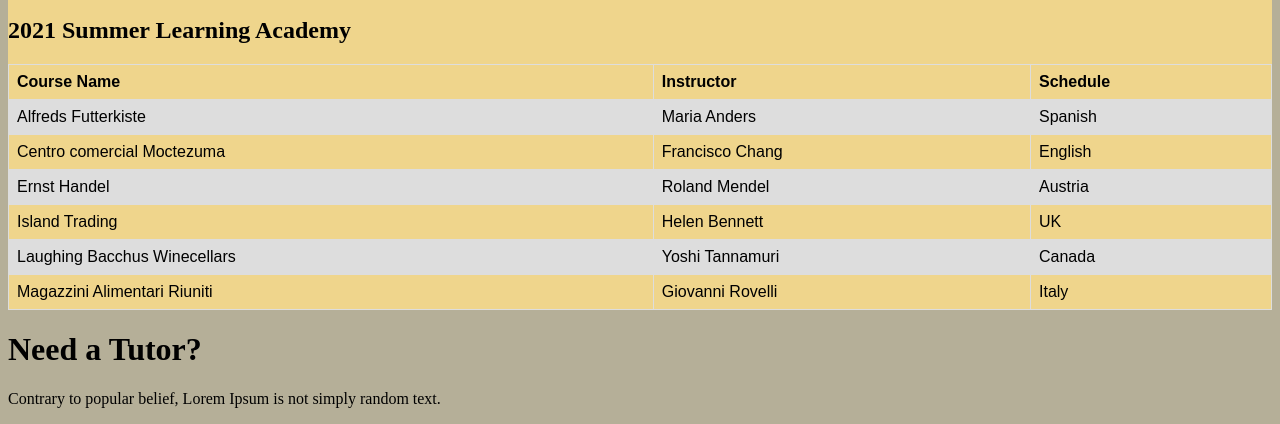
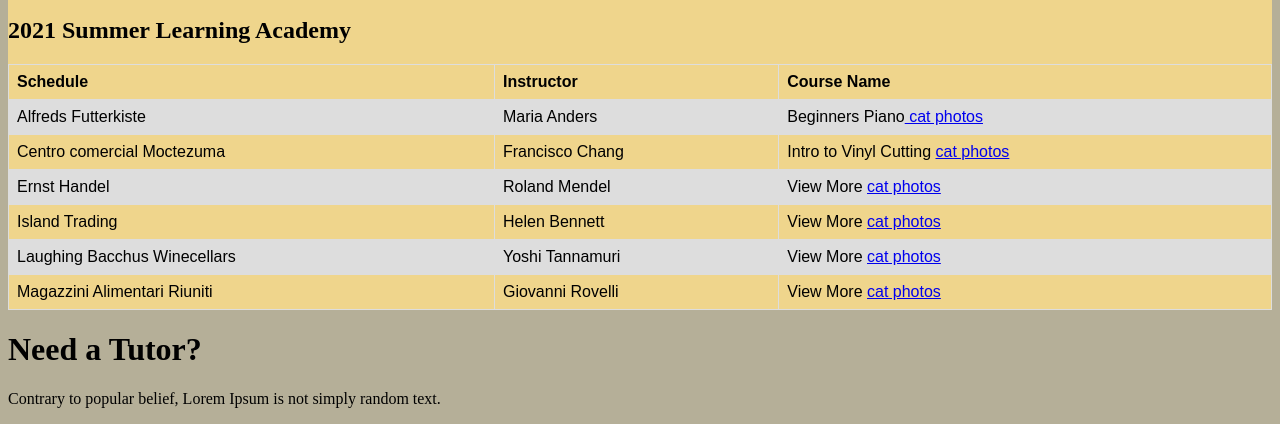
Before and after one commit to ImaniLynne/LACRM-Coding-Fellwoship-2021, a plain HTML site: page mytonMarketplace.html in a window 1280 px wide. Shown: the part 1116-1540 px from the top of the page. Drawn offline with Linux system fonts and the light colour scheme.

Commit message:
Marketplace Draft
Added potential links to Summer Academy chart, updated top left buttons, did not link buttons to other pages, did not add row images

```diff
--- a/mytonMarketplace.html
+++ b/mytonMarketplace.html
@@ -16,11 +16,11 @@
     <h1 id="welcome"> Myton Marketplace</h1>
 
     <nav id="menu">
-      <a href="#">Article 1</a>
-      <a href="#">Article 2</a>
-      <a href="#">Article 3</a>
-      <a href="#">Article 4</a>
-      <a href="#">Article 5</a>
+      <a href="#">Pick 4</a>
+      <a href="#">Che'Le</a>
+      <a href="#">Community</a>
+      <a href="#">Mind</a>
+      <a href="#">Wellness</a>
     </nav>
     <link rel="mytonMarketplace" href="/mytonMarketplace.css">
       <div class='Header' style="text-align: center; font-size: 50px">Header Text</div>
@@ -62,39 +62,51 @@
 
           <table>
             <tr>
+              <th>Schedule</th>
+              <th>Instructor</th>
               <th>Course Name</th>
-              <th>Instructor</th>
-              <th>Schedule</th>
             </tr>
             <tr>
               <td>Alfreds Futterkiste</td>
               <td>Maria Anders</td>
-              <td>Spanish</td>
+              <td><p>
+                Beginners Piano<a target="blank" href="https://www.freecatphotoapp.com"> cat photos</a>
+              </p></td>
             </tr>
             <tr>
               <td>Centro comercial Moctezuma</td>
               <td>Francisco Chang</td>
-              <td>English</td>
+              <td><p>
+                Intro to Vinyl Cutting <a target="blank" href="https://www.freecatphotoapp.com"> cat photos</a>
+              </p></td>
             </tr>
             <tr>
               <td>Ernst Handel</td>
               <td>Roland Mendel</td>
-              <td>Austria</td>
+              <td><p>
+                View More <a target="blank" href="https://www.freecatphotoapp.com"> cat photos</a>
+              </p></td>
             </tr>
             <tr>
               <td>Island Trading</td>
               <td>Helen Bennett</td>
-              <td>UK</td>
+              <td><p>
+                View More <a target="blank" href="https://www.freecatphotoapp.com"> cat photos</a>
+              </p></td>
             </tr>
             <tr>
               <td>Laughing Bacchus Winecellars</td>
               <td>Yoshi Tannamuri</td>
-              <td>Canada</td>
+              <td><p>
+                View More <a target="blank" href="https://www.freecatphotoapp.com"> cat photos</a>
+              </p></td>
             </tr>
             <tr>
               <td>Magazzini Alimentari Riuniti</td>
               <td>Giovanni Rovelli</td>
-              <td>Italy</td>
+              <td><p>
+                View More <a target="blank" href="https://www.freecatphotoapp.com"> cat photos</a>
+              </p></td>
             </tr>
           </table>
 
```
